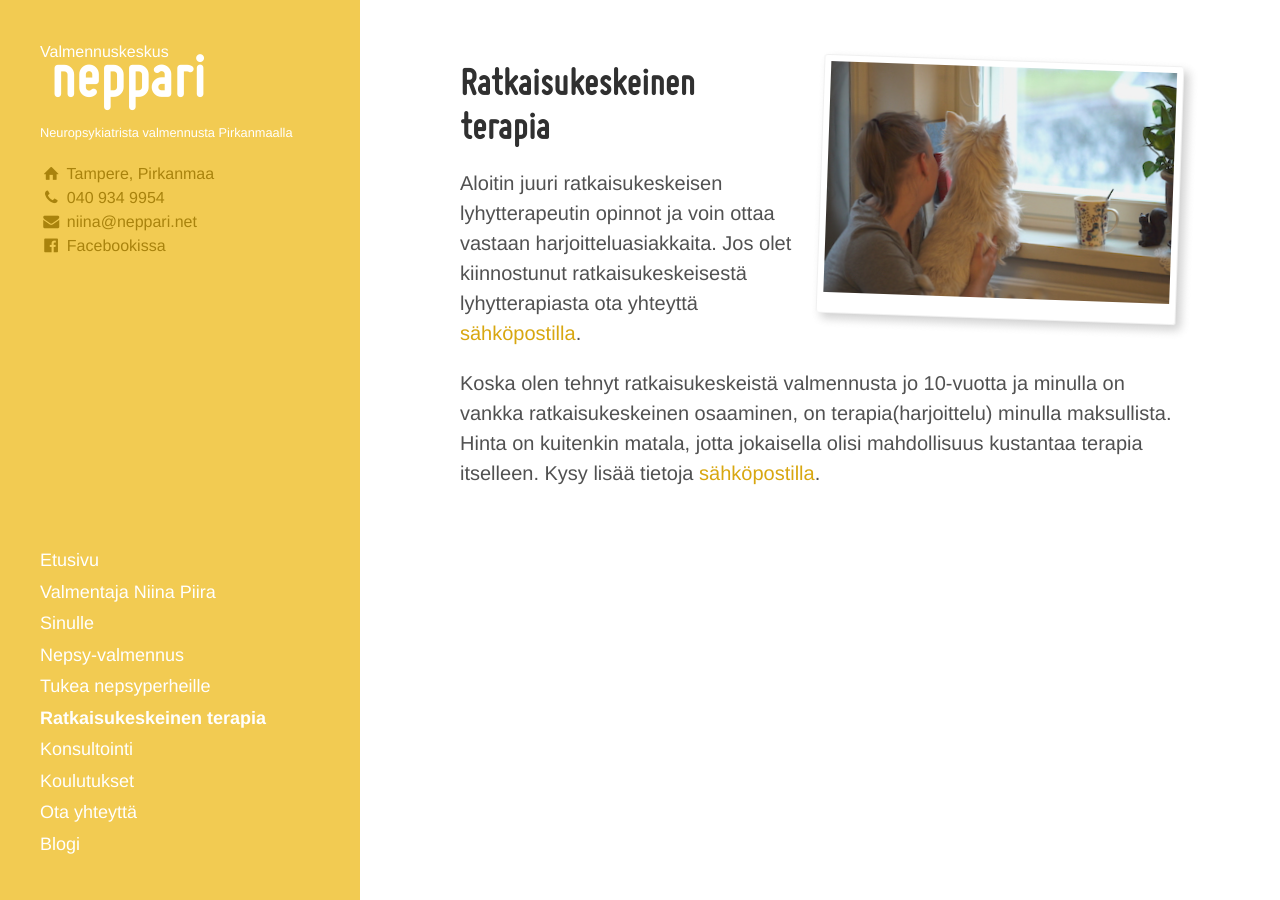
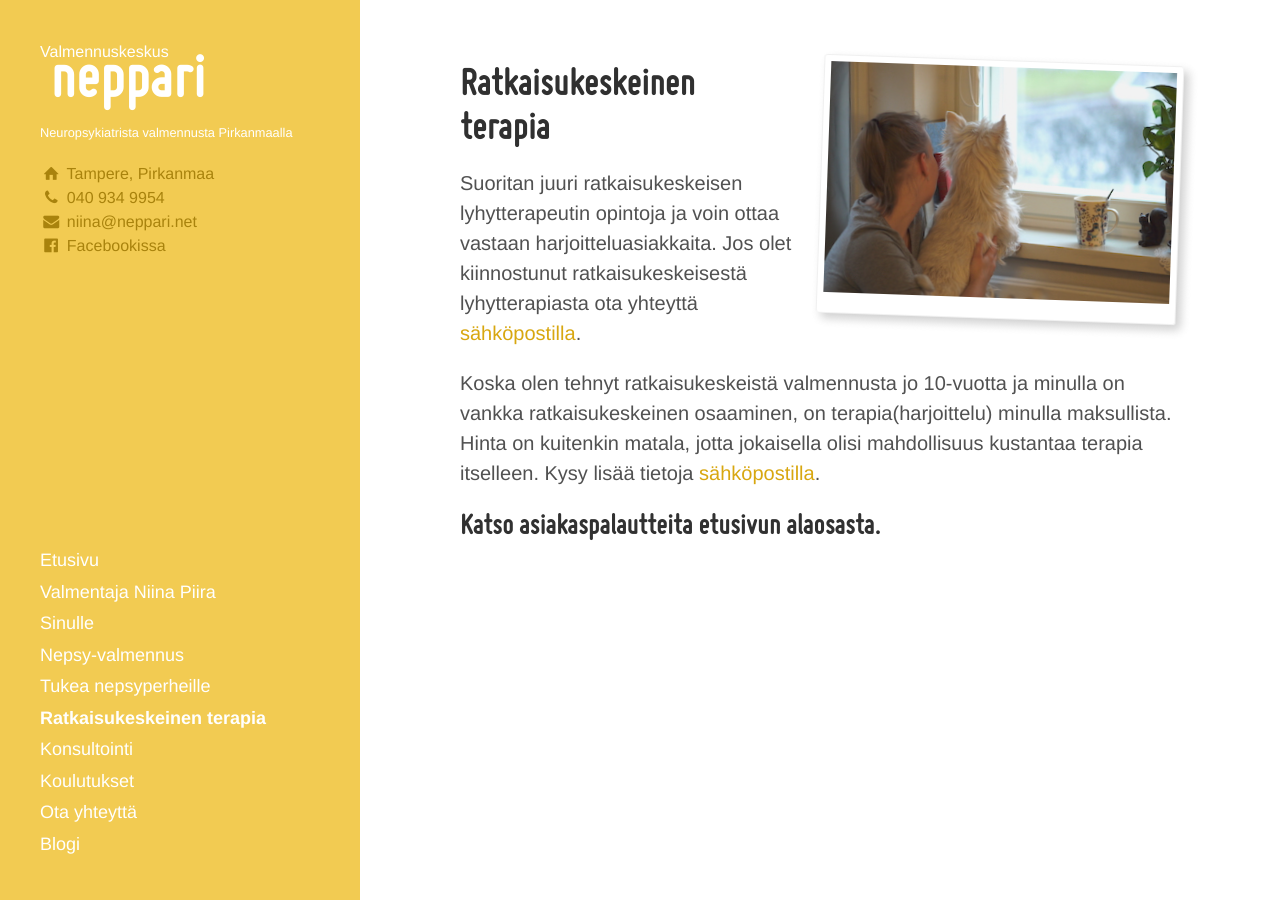
Before and after one commit to niinapiira/neppari.net, a Jekyll site: the page built from ratkaisukeskeinen-terapia.md, in a window 1280 px wide. Built offline with Jekyll 4.4.1, drawn with Linux system fonts in a browser that asks for light colours.

Commit message:
Update ratkaisukeskeinen-terapia.md

```diff
--- a/ratkaisukeskeinen-terapia.md
+++ b/ratkaisukeskeinen-terapia.md
@@ -6,6 +6,8 @@ show-in-navigation: true
 published: true
 polaroid: niina-ja-riksu-ikkunalaudalla
 ---
-Aloitin juuri ratkaisukeskeisen lyhytterapeutin opinnot ja voin ottaa vastaan harjoitteluasiakkaita. Jos olet kiinnostunut ratkaisukeskeisestä lyhytterapiasta ota yhteyttä [sähköpostilla](/ota-yhteytta).
+Suoritan juuri ratkaisukeskeisen lyhytterapeutin opintoja ja voin ottaa vastaan harjoitteluasiakkaita. Jos olet kiinnostunut ratkaisukeskeisestä lyhytterapiasta ota yhteyttä [sähköpostilla](/ota-yhteytta).
 
 Koska olen tehnyt ratkaisukeskeistä valmennusta jo 10-vuotta ja minulla on vankka ratkaisukeskeinen osaaminen, on terapia(harjoittelu) minulla maksullista. Hinta on kuitenkin matala, jotta jokaisella olisi mahdollisuus kustantaa terapia itselleen. Kysy lisää tietoja [sähköpostilla](/ota-yhteytta).
+
+## Katso asiakaspalautteita etusivun alaosasta.
```
